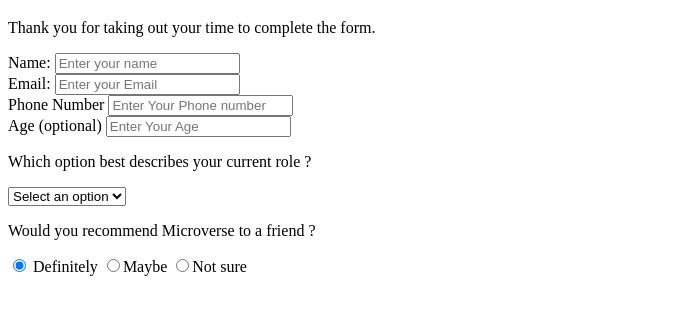
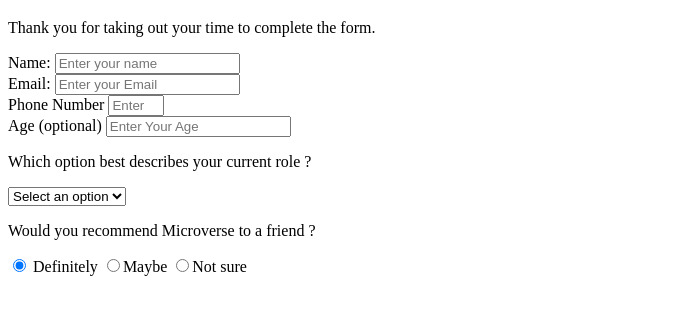
Before and after one commit to wenotch/emmatress-microverse, a plain HTML site: page index.html in a window 1280 px wide. Shown: the part 61-376 px from the top of the page, without its empty margins (0-690 px from the left). Drawn offline with Linux system fonts and the light colour scheme.

Commit message:
Update index.html

```diff
--- a/index.html
+++ b/index.html
@@ -29,7 +29,7 @@
 
             <div class="form-group">
                 <label for="phoneNumber" id="number-label">Phone Number</label>
-                <input type="digit" name="phoneNumber" id="number" class="form-control" placeholder="Enter Your Phone number" required/>
+                <input type="number" name="phoneNumber" id="number" class="form-control" placeholder="Enter Your Phone number" min="10" max="19" required/>
             </div>
 
             <div class="form-group">
```
